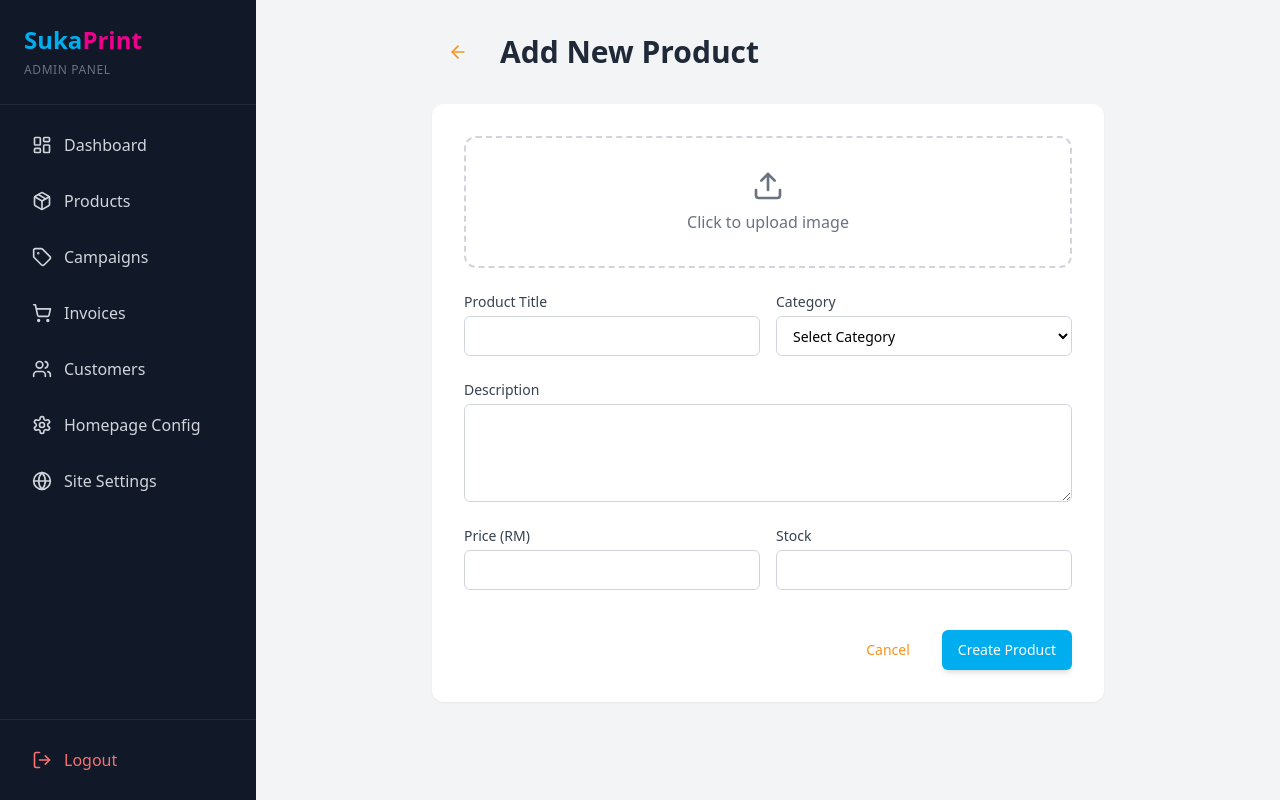
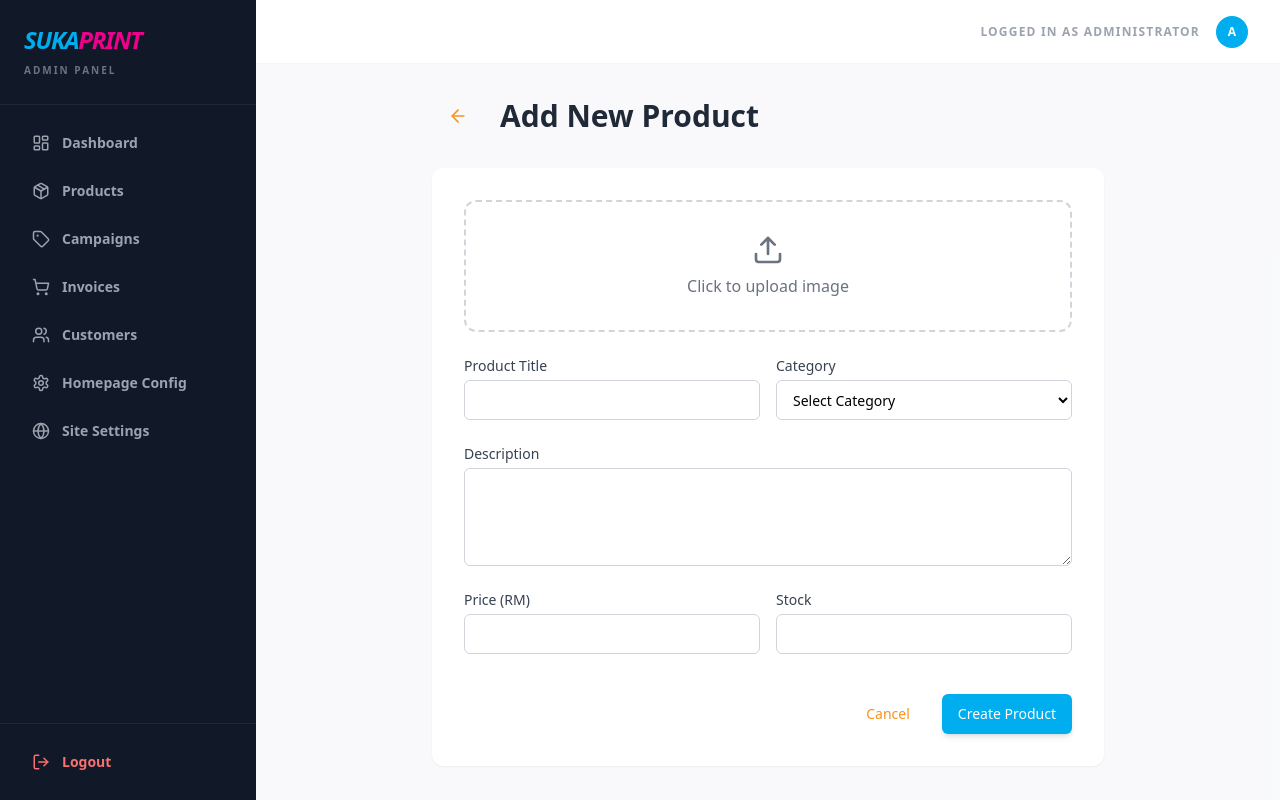
Before and after one commit to Argha-OG/suka-print, a Next.js app in the folder frontend/: page /admin/products/add in a window 1280 px wide. Built offline with nearby package versions, Linux system fonts and the light colour scheme; no server answers; sample sign-in values are in the browser's storage.

Commit message:
feat: Implement admin invoicing system with full management capabilities including PDF export, and establish core admin dashboard and layout components.

```diff
--- a/frontend/src/app/admin/dashboard/page.jsx
+++ b/frontend/src/app/admin/dashboard/page.jsx
@@ -35,8 +35,10 @@ const Dashboard = () => {
   });
   const [recentInvoices, setRecentInvoices] = useState([]);
   const [loading, setLoading] = useState(true);
+  const [mounted, setMounted] = useState(false);
 
   useEffect(() => {
+    setMounted(true);
     const fetchDashboardData = async () => {
       try {
         const [statsRes, invoicesRes] = await Promise.all([
@@ -157,6 +159,7 @@ const Dashboard = () => {
             </select>
           </div>
           <div className="h-[300px] w-full">
+            {mounted && (
               <ResponsiveContainer width="100%" height="100%">
                 <AreaChart data={data.salesTrend}>
                   <defs>
@@ -198,6 +201,7 @@ const Dashboard = () => {
                   />
                 </AreaChart>
               </ResponsiveContainer>
+            )}
           </div>
         </Card>
 
@@ -207,6 +211,7 @@ const Dashboard = () => {
             Sales by Category
           </h3>
           <div className="h-[300px] w-full">
+            {mounted && (
               <ResponsiveContainer width="100%" height="100%">
                 <PieChart>
                   <Pie
@@ -229,6 +234,7 @@ const Dashboard = () => {
                   <Tooltip />
                 </PieChart>
               </ResponsiveContainer>
+            )}
           </div>
           <div className="mt-4 space-y-2">
             {data.categories.map((cat, i) => (
--- a/frontend/src/app/admin/invoices/page.jsx
+++ b/frontend/src/app/admin/invoices/page.jsx
@@ -11,11 +11,13 @@ import html2canvas from 'html2canvas';
 const InvoiceList = () => {
     const [invoices, setInvoices] = useState([]);
     const [loading, setLoading] = useState(true);
+    const [mounted, setMounted] = useState(false);
     const [searchTerm, setSearchTerm] = useState('');
     const [viewingInvoice, setViewingInvoice] = useState(null);
     const invoiceRef = useRef();
 
     useEffect(() => {
+        setMounted(true);
         fetchInvoices();
     }, []);
 
@@ -103,7 +105,7 @@ const InvoiceList = () => {
         }, 100);
     };
 
-    if (loading) return <div className="p-8 text-center text-gray-500">Loading Invoices...</div>;
+    if (!mounted || loading) return <div className="p-8 text-center text-gray-500 min-h-screen">Loading Invoices...</div>;
 
     return (
         <div className="space-y-8">
--- a/frontend/src/components/admin/ProductForm.jsx
+++ b/frontend/src/components/admin/ProductForm.jsx
@@ -23,12 +23,14 @@ const ProductForm = ({ id: propId }) => {
   });
   const [preview, setPreview] = useState("");
   const [loading, setLoading] = useState(false);
+  const [mounted, setMounted] = useState(false);
 
   useEffect(() => {
+    setMounted(true);
     if (isEditMode) {
       fetchProduct();
     }
-  }, [id]);
+  }, [id, isEditMode]);
 
   const fetchProduct = async () => {
     try {
@@ -99,6 +101,8 @@ const ProductForm = ({ id: propId }) => {
       setLoading(false);
     }
   };
+
+  if (!mounted) return <div className="p-8 text-center text-gray-500 min-h-screen">Loading Product Form...</div>;
 
   return (
     <div className="max-w-2xl mx-auto">
--- a/frontend/src/components/layout/AdminLayout.jsx
+++ b/frontend/src/components/layout/AdminLayout.jsx
@@ -12,6 +12,8 @@ import {
   ShoppingCart,
   Users,
   Globe,
+  Menu,
+  X,
 } from "lucide-react";
 
 const AdminLayout = ({ children }) => {
@@ -19,7 +21,7 @@ const AdminLayout = ({ children }) => {
   const isLoginPage = pathname === "/admin/login";
   const router = useRouter();
   const [isLoading, setIsLoading] = useState(true);
-
+  const [isSidebarOpen, setIsSidebarOpen] = useState(false);
 
   useEffect(() => {
     const token =
@@ -31,13 +33,12 @@ const AdminLayout = ({ children }) => {
        router.push("/admin/dashboard");
     }
 
+    // Slight delay to ensure hydration is settled
+    const timer = setTimeout(() => {
         setIsLoading(false);
+    }, 100);
+    return () => clearTimeout(timer);
   }, [router, isLoginPage]);
-
-  if (isLoading) {
-    return null;
-  }
-
 
   const handleLogout = () => {
     localStorage.removeItem("adminToken");
@@ -45,84 +46,123 @@ const AdminLayout = ({ children }) => {
     router.push("/admin/login");
   };
 
-  if (isLoginPage) {
-    return <main className="min-h-screen bg-gray-50">{children}</main>;
-  }
+  const navLinks = [
+    { href: "/admin/dashboard", icon: LayoutDashboard, label: "Dashboard" },
+    { href: "/admin/products", icon: Package, label: "Products" },
+    { href: "/admin/marketing", icon: Tag, label: "Campaigns" },
+    { href: "/admin/invoices", icon: ShoppingCart, label: "Invoices" },
+    { href: "/admin/customers", icon: Users, label: "Customers" },
+    { href: "/admin/homepage", icon: Settings, label: "Homepage Config" },
+    { href: "/admin/settings", icon: Globe, label: "Site Settings" },
+  ];
 
   return (
-    <div className="min-h-screen flex bg-gray-100">
+    <div className="min-h-screen bg-gray-50 flex overflow-hidden">
+      {/* Loading Overlay - Prevents hook count changes by staying in fixed overlay */}
+      {isLoading && (
+        <div className="fixed inset-0 z-[100] bg-white flex flex-col items-center justify-center">
+             <div className="w-12 h-12 border-4 border-primary-blue border-t-transparent rounded-full animate-spin mb-4"></div>
+             <p className="text-sm font-bold text-gray-500 uppercase tracking-widest">Suka Print Admin</p>
+        </div>
+      )}
+
+      {isLoginPage ? (
+        <main className="flex-1 min-h-screen bg-gray-50">
+          {children}
+        </main>
+      ) : (
+        <>
+          {/* Mobile Sidebar Overlay */}
+          {isSidebarOpen && (
+            <div
+              className="fixed inset-0 bg-black/50 z-40 lg:hidden backdrop-blur-sm"
+              onClick={() => setIsSidebarOpen(false)}
+            />
+          )}
+
           {/* Sidebar */}
-      <aside className="w-64 bg-gray-900 text-white flex flex-col fixed inset-y-0 left-0">
-        <div className="p-6 border-b border-gray-800">
-          <h2 className="text-2xl font-bold">
-            <span className="text-primary-blue">Suka</span>
-            <span className="text-primary-magenta">Print</span>
+          <aside className={`
+            fixed inset-y-0 left-0 z-50 w-64 bg-gray-900 text-white flex flex-col transition-transform duration-300 lg:static lg:translate-x-0
+            ${isSidebarOpen ? 'translate-x-0' : '-translate-x-full'}
+          `}>
+            <div className="p-6 border-b border-gray-800 flex justify-between items-center">
+              <div>
+                <h2 className="text-2xl font-black italic tracking-tighter">
+                  <span className="text-primary-blue">SUKA</span>
+                  <span className="text-primary-magenta">PRINT</span>
                 </h2>
-          <span className="text-xs text-gray-500 uppercase tracking-wider">
+                <span className="text-[10px] text-gray-500 uppercase font-black tracking-[0.2em]">
                   Admin Panel
                 </span>
               </div>
+              <button
+                onClick={() => setIsSidebarOpen(false)}
+                className="lg:hidden text-gray-400 hover:text-white"
+              >
+                <X size={20} />
+              </button>
+            </div>
 
-        <nav className="flex-1 p-4 space-y-2 overflow-y-auto">
+            <nav className="flex-1 p-4 space-y-1 overflow-y-auto custom-scrollbar">
+              {navLinks.map((link) => {
+                const Icon = link.icon;
+                const isActive = pathname === link.href;
+                return (
                   <Link
-            href="/admin/dashboard"
-            className="flex items-center gap-3 px-4 py-3 text-gray-300 hover:bg-gray-800 hover:text-white rounded-lg transition-colors"
+                    key={link.href}
+                    href={link.href}
+                    onClick={() => setIsSidebarOpen(false)}
+                    className={`
+                      flex items-center gap-3 px-4 py-3 rounded-xl transition-all duration-200 font-bold text-sm
+                      ${isActive
+                        ? "bg-primary-blue text-white shadow-lg shadow-blue-900/20"
+                        : "text-gray-400 hover:bg-gray-800 hover:text-white"}
+                    `}
                   >
-            <LayoutDashboard size={20} /> Dashboard
+                    <Icon size={18} /> {link.label}
                   </Link>
-          <Link
-            href="/admin/products"
-            className="flex items-center gap-3 px-4 py-3 text-gray-300 hover:bg-gray-800 hover:text-white rounded-lg transition-colors"
-          >
-            <Package size={20} /> Products
-          </Link>
-          <Link
-            href="/admin/marketing"
-            className="flex items-center gap-3 px-4 py-3 text-gray-300 hover:bg-gray-800 hover:text-white rounded-lg transition-colors"
-          >
-            <Tag size={20} /> Campaigns
-          </Link>
-          <Link
-            href="/admin/invoices"
-            className="flex items-center gap-3 px-4 py-3 text-gray-300 hover:bg-gray-800 hover:text-white rounded-lg transition-colors"
-          >
-            <ShoppingCart size={20} /> Invoices
-          </Link>
-          <Link
-            href="/admin/customers"
-            className="flex items-center gap-3 px-4 py-3 text-gray-300 hover:bg-gray-800 hover:text-white rounded-lg transition-colors"
-          >
-            <Users size={20} /> Customers
-          </Link>
-          <Link
-            href="/admin/homepage"
-            className="flex items-center gap-3 px-4 py-3 text-gray-300 hover:bg-gray-800 hover:text-white rounded-lg transition-colors"
-          >
-            <Settings size={20} /> Homepage Config
-          </Link>
-          <Link
-            href="/admin/settings"
-            className="flex items-center gap-3 px-4 py-3 text-gray-300 hover:bg-gray-800 hover:text-white rounded-lg transition-colors"
-          >
-            <Globe size={20} /> Site Settings
-          </Link>
+                );
+              })}
             </nav>
 
             <div className="p-4 border-t border-gray-800">
               <button
                 onClick={handleLogout}
-            className="flex items-center gap-3 px-4 py-3 text-red-400 hover:bg-gray-800 w-full rounded-lg transition-colors"
+                className="flex items-center gap-3 px-4 py-3 text-red-400 hover:bg-red-500/10 w-full rounded-xl transition-all font-bold text-sm"
               >
-            <LogOut size={20} /> Logout
+                <LogOut size={18} /> Logout
               </button>
             </div>
           </aside>
 
-      {/* Main Content */}
-      <main className="flex-1 ml-64 overflow-y-auto h-screen p-8">{children}</main>
+          {/* Main Workspace */}
+          <div className="flex-1 flex flex-col min-w-0 h-screen overflow-hidden">
+            {/* Header / AdminNavbar */}
+            <header className="h-16 bg-white border-b border-gray-100 flex items-center justify-between px-4 md:px-8 flex-shrink-0 z-30">
+                <button
+                  onClick={() => setIsSidebarOpen(true)}
+                  className="lg:hidden p-2 text-gray-500 hover:bg-gray-50 rounded-lg"
+                >
+                  <Menu size={20} />
+                </button>
+                <div className="flex items-center gap-4 ml-auto">
+                    <span className="text-xs font-bold text-gray-400 uppercase tracking-widest hidden md:block">
+                        Logged in as Administrator
+                    </span>
+                    <div className="w-8 h-8 rounded-full bg-primary-blue flex items-center justify-center text-white font-black text-xs">
+                        A
+                    </div>
+                </div>
+            </header>
+
+            <main className="flex-1 overflow-y-auto p-4 md:p-8 bg-gray-50/50">
+              {children}
+            </main>
+          </div>
+        </>
+      )}
     </div>
   );
-
 };
 
 export default AdminLayout;
```
Lines whose indentation alone changed are shown as unchanged.
